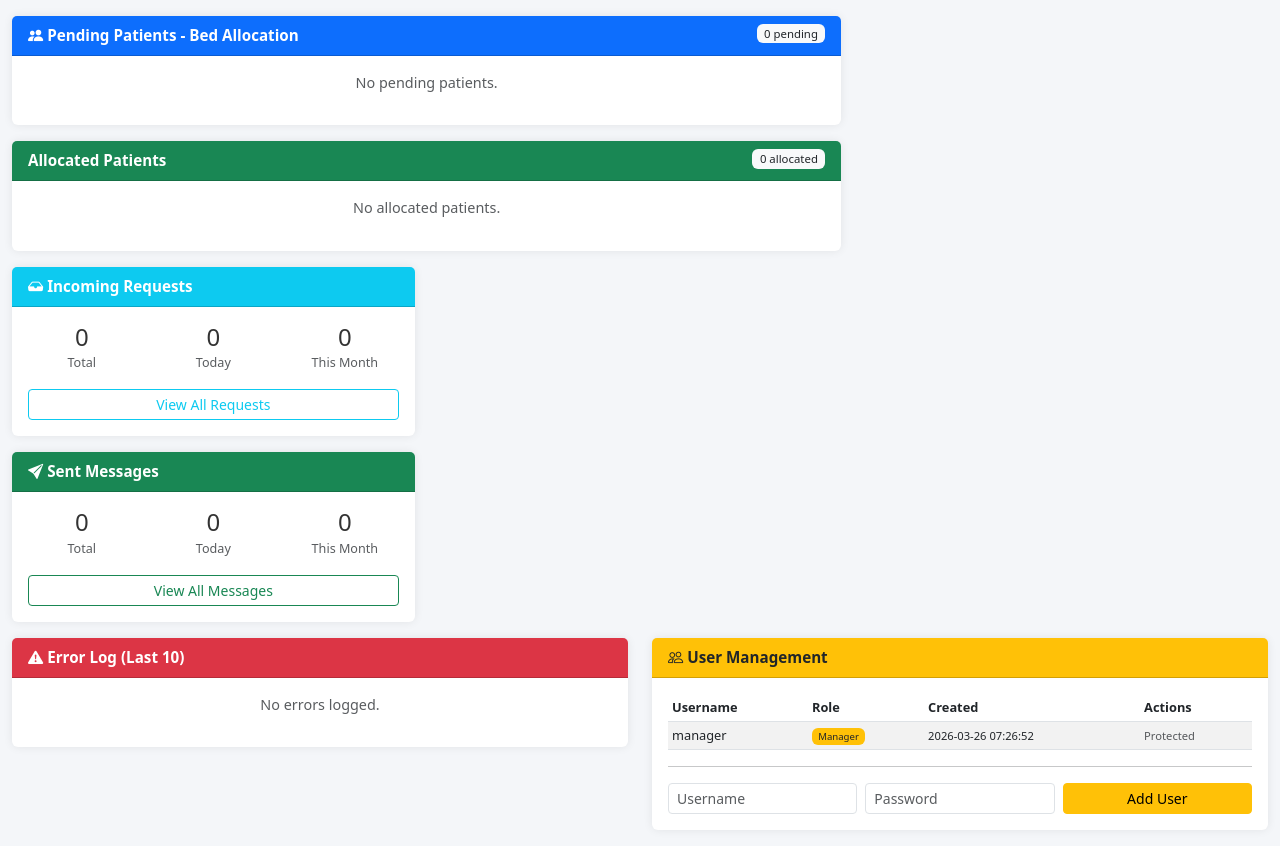
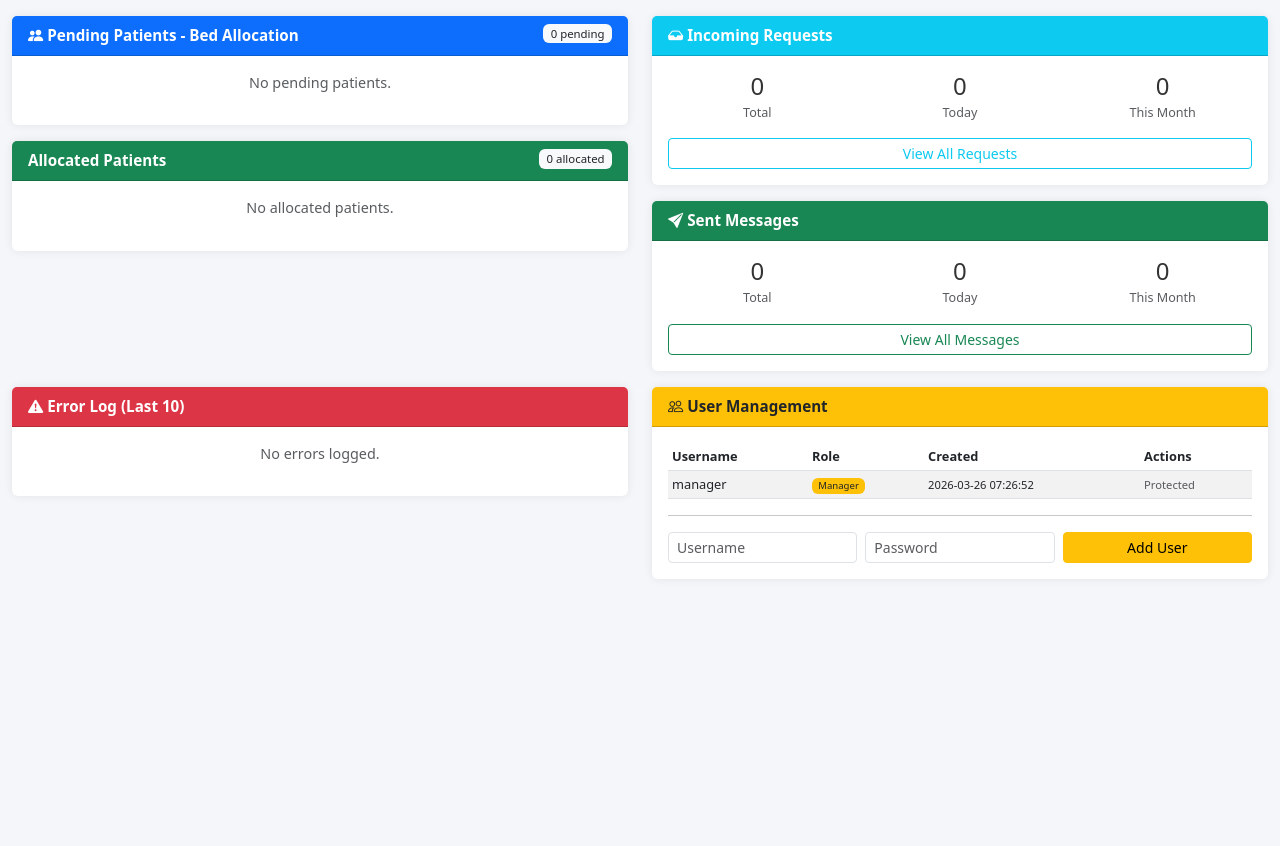
Before and after one commit to shuffless/hunedoara, a PHP site: page /dashboard.php in a window 1280 px wide. Shown: the part 56-902 px from the top of the page. After the commit the page ends 619 px from the top, so only its background shows below. Run offline with PHP 8.4, Linux system fonts and the light colour scheme; a user stored in the database is signed in; data comes from the database, SQL or seed files in the repository; data that the repository does not hold is empty; some libraries are stand-ins or nearby versions.

Commit message:
Restructure dashboard layout: equal 50/50 columns
Pending + Allocated on the left, Incoming Requests + Sent Messages on the right,
both using col-lg-6 for equal width.

https://claude.ai/code/session_019oui9JNjUx8hEhKPirVG3X

```diff
--- a/dashboard.php
+++ b/dashboard.php
@@ -12,9 +12,10 @@ $users = $db->query('SELECT id, username, is_manager, created_at FROM users ORDE
 ?>
 
 <div class="row">
-    <!-- Box A: Pending Patients / Bed Allocation -->
-    <div class="col-lg-8 mb-3">
-        <div class="card">
+    <!-- Left Column: Pending + Allocated -->
+    <div class="col-lg-6">
+        <!-- Pending Patients -->
+        <div class="card mb-3">
             <div class="card-header bg-primary text-white">
                 <i class="bi bi-people-fill"></i> Pending Patients - Bed Allocation
                 <span class="badge bg-light text-dark float-end"><?= count($pendingPatients) ?> pending</span>
@@ -62,11 +63,9 @@ $users = $db->query('SELECT id, username, is_manager, created_at FROM users ORDE
                 <?php endif; ?>
             </div>
         </div>
-    </div>
 
-    <!-- Allocated Patients -->
-    <div class="col-lg-8 mb-3">
-        <div class="card">
+        <!-- Allocated Patients -->
+        <div class="card mb-3">
             <div class="card-header bg-success text-white">
                 <i class="bi bi-bed-fill"></i> Allocated Patients
                 <span class="badge bg-light text-dark float-end" id="allocated-count-badge"><?= count($allocatedPatients) ?> allocated</span>
@@ -110,13 +109,10 @@ $users = $db->query('SELECT id, username, is_manager, created_at FROM users ORDE
             </div>
         </div>
     </div>
-    <div class="col-lg-4 mb-3"></div>
-</div>
 
-<div class="row">
-    <!-- Right Column: Stats + Users -->
-    <div class="col-lg-4">
-        <!-- Box B: Requests Stats -->
+    <!-- Right Column: Stats -->
+    <div class="col-lg-6">
+        <!-- Incoming Requests -->
         <div class="card mb-3">
             <div class="card-header bg-info text-white">
                 <i class="bi bi-inbox-fill"></i> Incoming Requests
@@ -155,7 +151,7 @@ $users = $db->query('SELECT id, username, is_manager, created_at FROM users ORDE
             </div>
         </div>
 
-        <!-- Box C: Messages Stats -->
+        <!-- Sent Messages -->
         <div class="card mb-3">
             <div class="card-header bg-success text-white">
                 <i class="bi bi-send-fill"></i> Sent Messages
@@ -207,7 +203,7 @@ $users = $db->query('SELECT id, username, is_manager, created_at FROM users ORDE
 </div>
 
 <div class="row">
-    <!-- Box D: Error Log -->
+    <!-- Error Log -->
     <div class="col-lg-6 mb-3">
         <div class="card">
             <div class="card-header bg-danger text-white">
@@ -234,7 +230,7 @@ $users = $db->query('SELECT id, username, is_manager, created_at FROM users ORDE
         </div>
     </div>
 
-    <!-- Box E: User Management -->
+    <!-- User Management -->
     <div class="col-lg-6 mb-3">
         <div class="card">
             <div class="card-header bg-warning text-dark">
```
